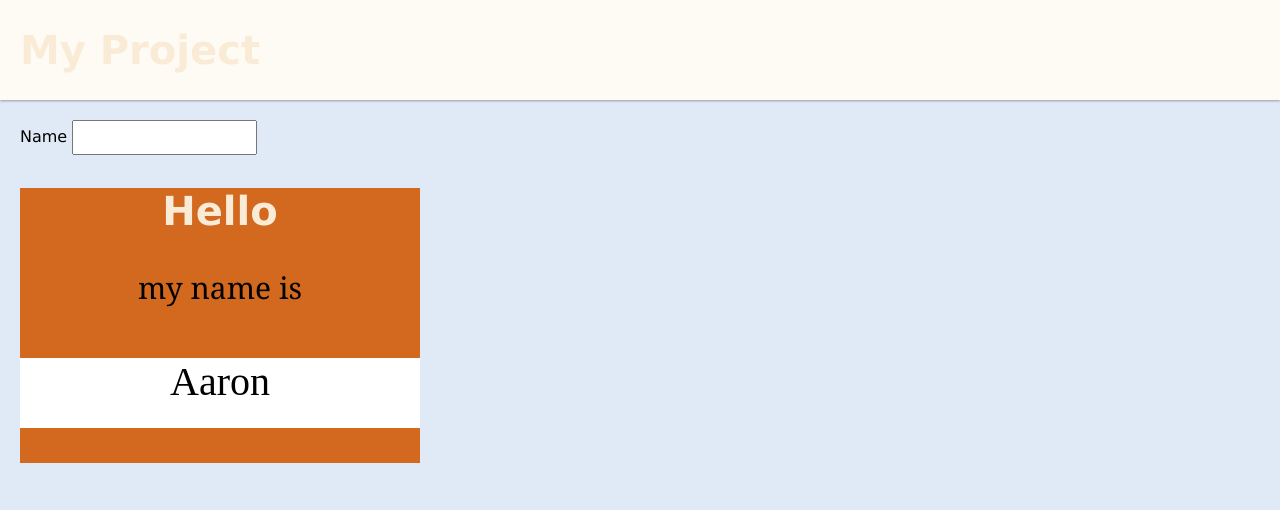
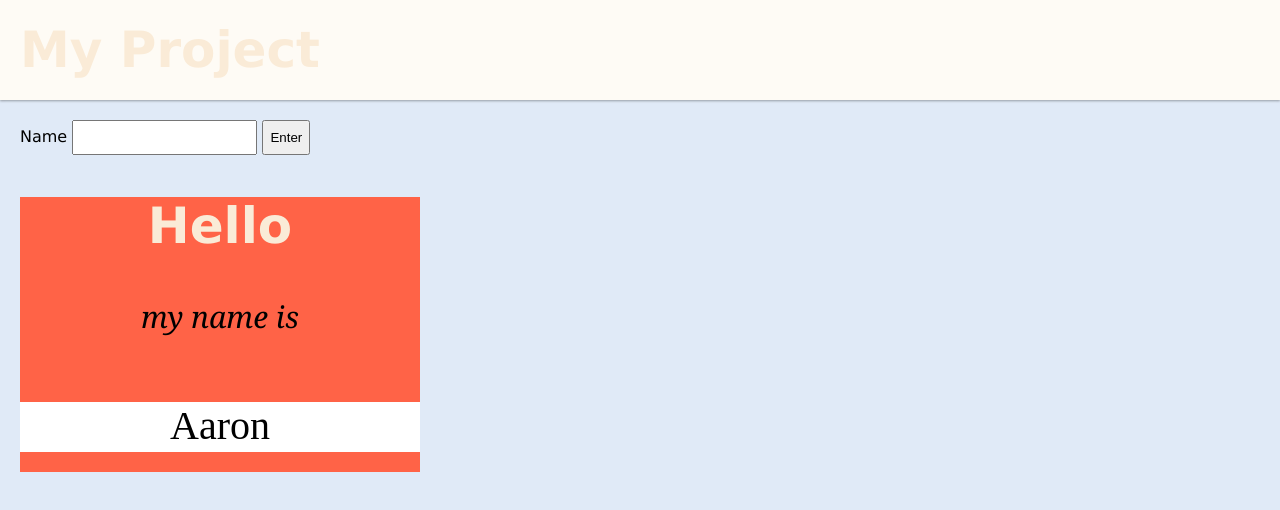
Before and after one commit to Aaron-Ibarra/oct-name-tag, a plain HTML site: page index.html in a window 1280 px wide. Drawn offline with Linux system fonts and the light colour scheme; a web font is replaced by a local one.

Commit message:
Some more changes

```diff
--- a/index.html
+++ b/index.html
@@ -30,6 +30,7 @@
             <section>
                 <label>Name</label>
                 <input />
+                <button>Enter</button>
             </section>
 
             <!--This section has the outputted name tag -->
--- a/style.css
+++ b/style.css
@@ -38,28 +38,28 @@ button {
 }
 
 .name-tag {
-    margin-top: 20px;
+    margin-top: 30px;
     width: 400px;
     height: 275px;
-    background: chocolate;
+    background: tomato;
     text-align: center;
 }
 
 h1 {
     color: antiquewhite;
-    font-size: 40px;
+    font-size: 50px;
 }
 
 .intro-line {
     font-size: 30px;
-    font-family: Georgia, 'Times New Roman', Times, serif;
+    font-family: Georgia;
+    font-style: italic;
 }
 .name {
-    margin-top: 50px;
-    height: 70px;
+    margin-top: 65px;
+    height: 50px;
     background: white;
     color: black;
-    text-decoration: solid;
     font-size: 40px;
     font-family: 'Bungee Spice';
 }
```
